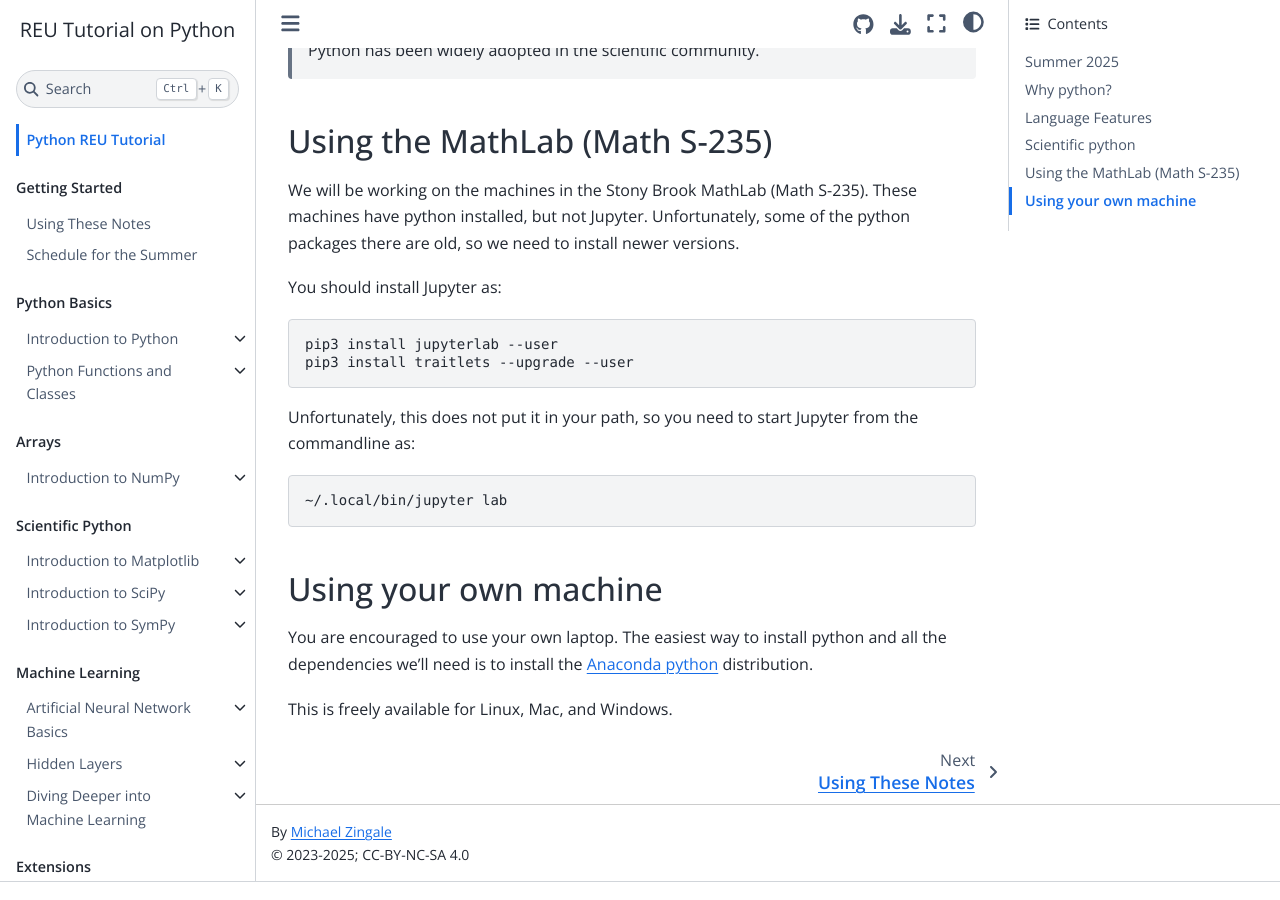
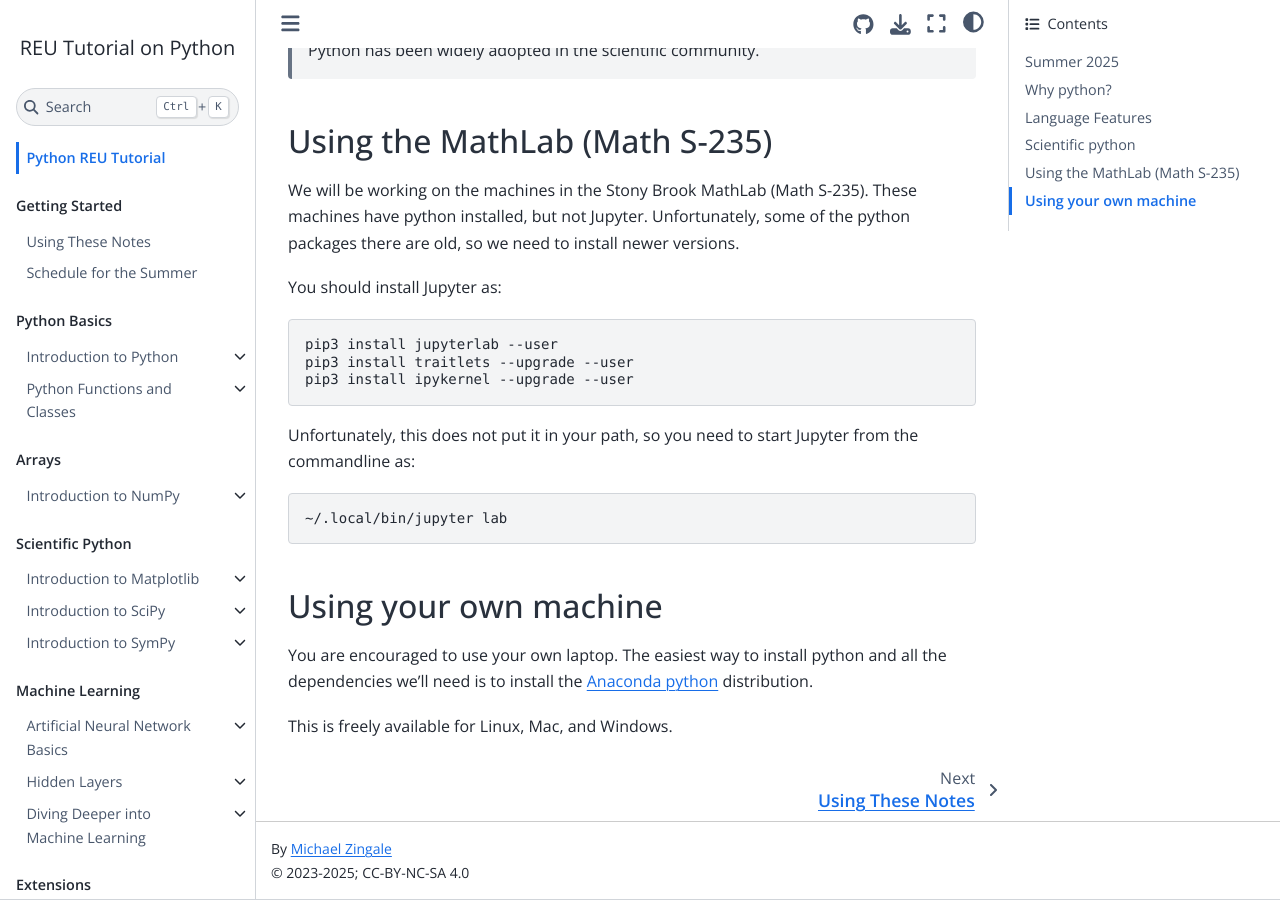
Before and after one commit to sbu-phy-ast-reu/reu-python-tutorial, a Jupyter Book: the page built from content/Introduction.md, in a window 1280 px wide and 900 px high, scrolled down 1749 px. Built offline with Jupyter Book 1.0.4 settings and Sphinx 7.4.7 and the Sphinx Book theme 1.1.4, drawn with Linux system fonts in a browser that asks for light colours; pages that are not in the unit, such as notebooks, are missing from menus.

Commit message:
Update Introduction.md

````diff
--- a/content/Introduction.md
+++ b/content/Introduction.md
@@ -67,6 +67,7 @@
 ```bash
 pip3 install jupyterlab --user
 pip3 install traitlets --upgrade --user
+pip3 install ipykernel --upgrade --user
 ```
 
 Unfortunately, this does not put it in your path, so you need to start
````
